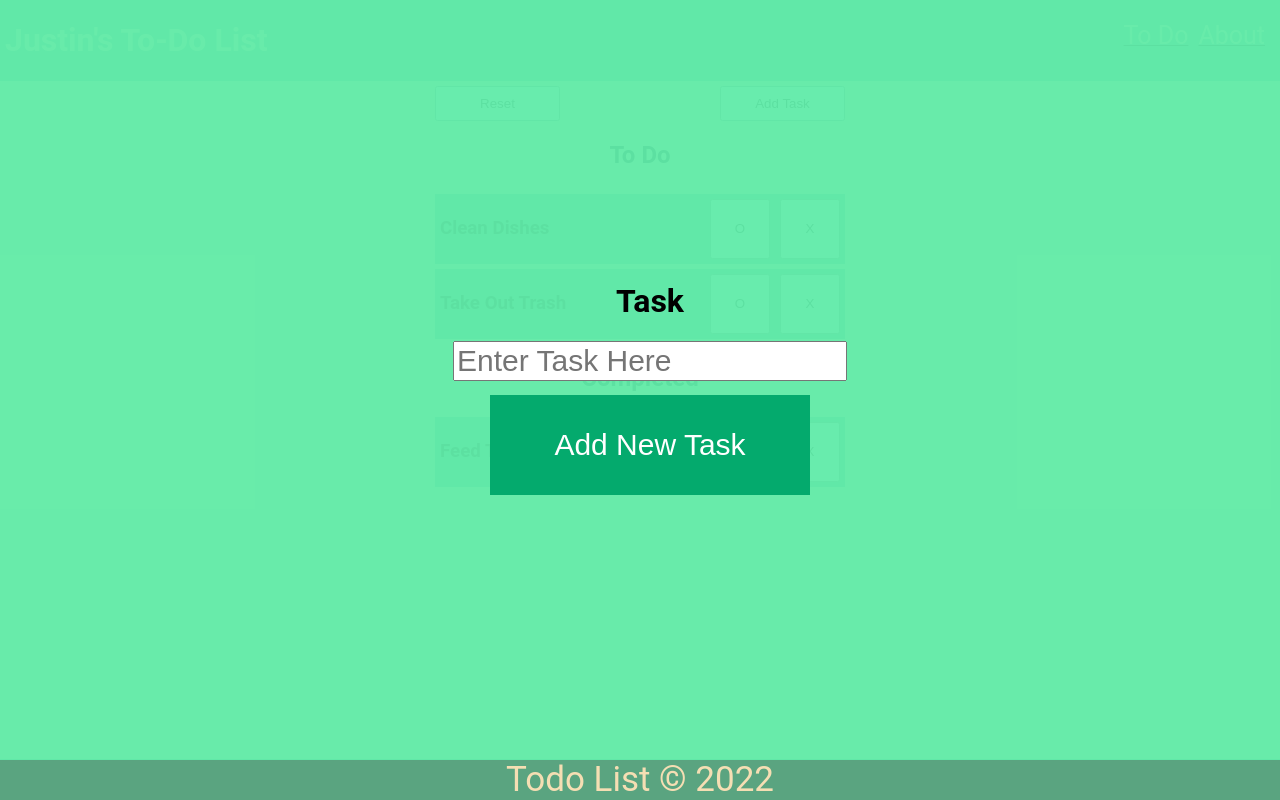
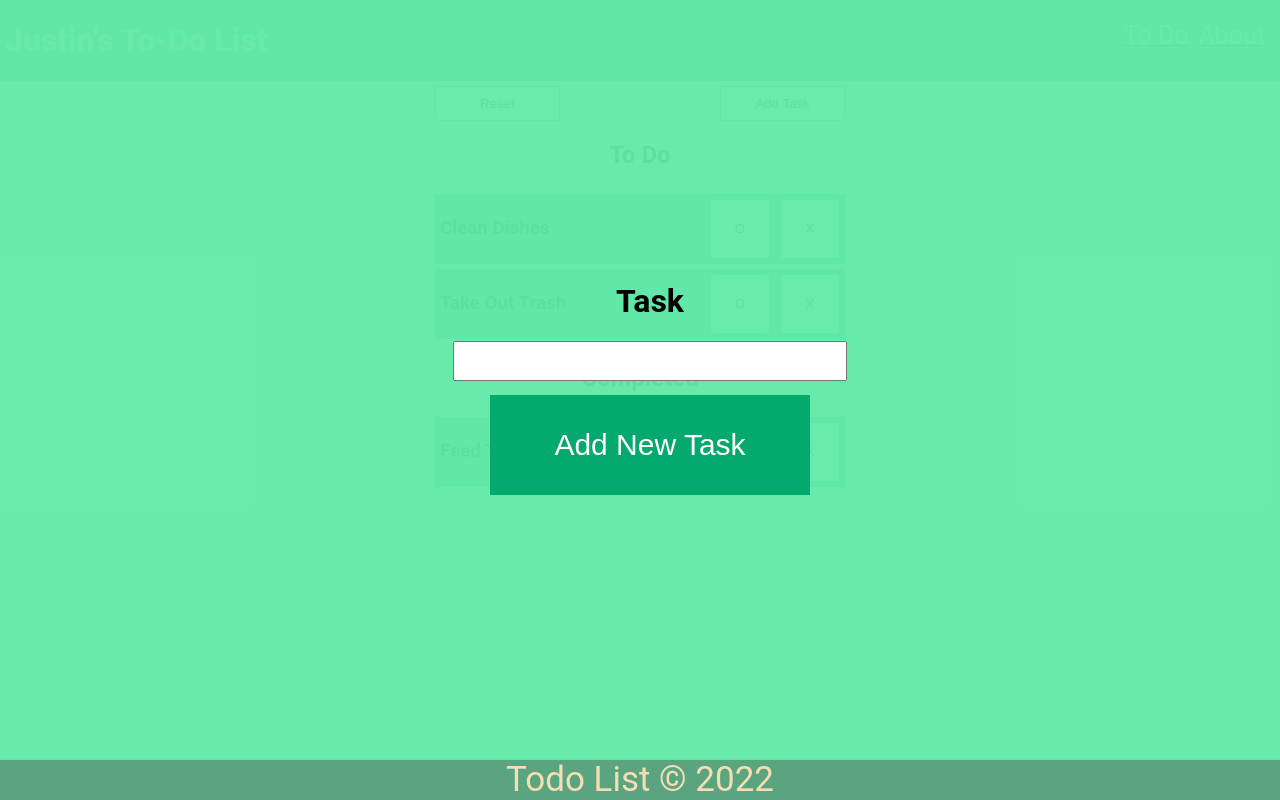
Before and after one commit to JustinMyerson/react-tasks-app, a React (Create React App) app: page /todos in a window 1280 px wide. Both pictures are taken after a click on the button "Add Task". Built offline with nearby package versions, Linux system fonts and the light colour scheme.

Commit message:
Add form validation

```diff
--- a/src/Components/NewTodoForm/NewTodoForm.jsx
+++ b/src/Components/NewTodoForm/NewTodoForm.jsx
@@ -3,7 +3,7 @@ import React, { useState } from "react";
 import "./NewTodoForm.css";
 
 function AddTodoModal({ onAddNewTodo }) {
-  const [title, setTitle] = useState(0);
+  const [title, setTitle] = useState(null);
 
   function onTitleChange(event) {
     setTitle(event.currentTarget.value);
@@ -11,6 +11,9 @@ function AddTodoModal({ onAddNewTodo }) {
 
   function onFormSubmit(event) {
     event.preventDefault();
+    if (title === null) {
+      return null;
+    }
     onAddNewTodo(title);
   }
 
@@ -21,8 +24,9 @@ function AddTodoModal({ onAddNewTodo }) {
         <input
           className="input-field"
           type="text"
-          placeholder="Enter Task Here"
+          value={title}
           onChange={onTitleChange}
+          required
         />
         <button className="submit-button" type="submit" onClick={onFormSubmit}>
           Add New Task
```
